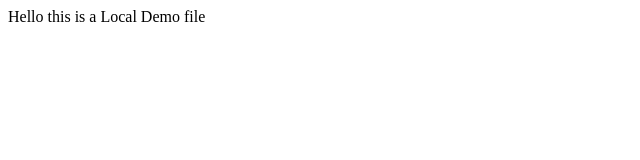
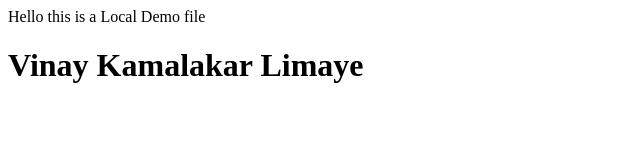
Before and after one commit to vinaylimaye/LocalDemo, a plain HTML site: page index.html in a window 1280 px wide. Shown: the whole page, without its empty margins (0-640 px from the left). Drawn offline with Linux system fonts and the light colour scheme.

Commit message:
new changes

```diff
--- a/index.html
+++ b/index.html
@@ -1 +1,2 @@
 <p> Hello this is a Local Demo file</p>
+<h1>Vinay Kamalakar Limaye</h1>
```
